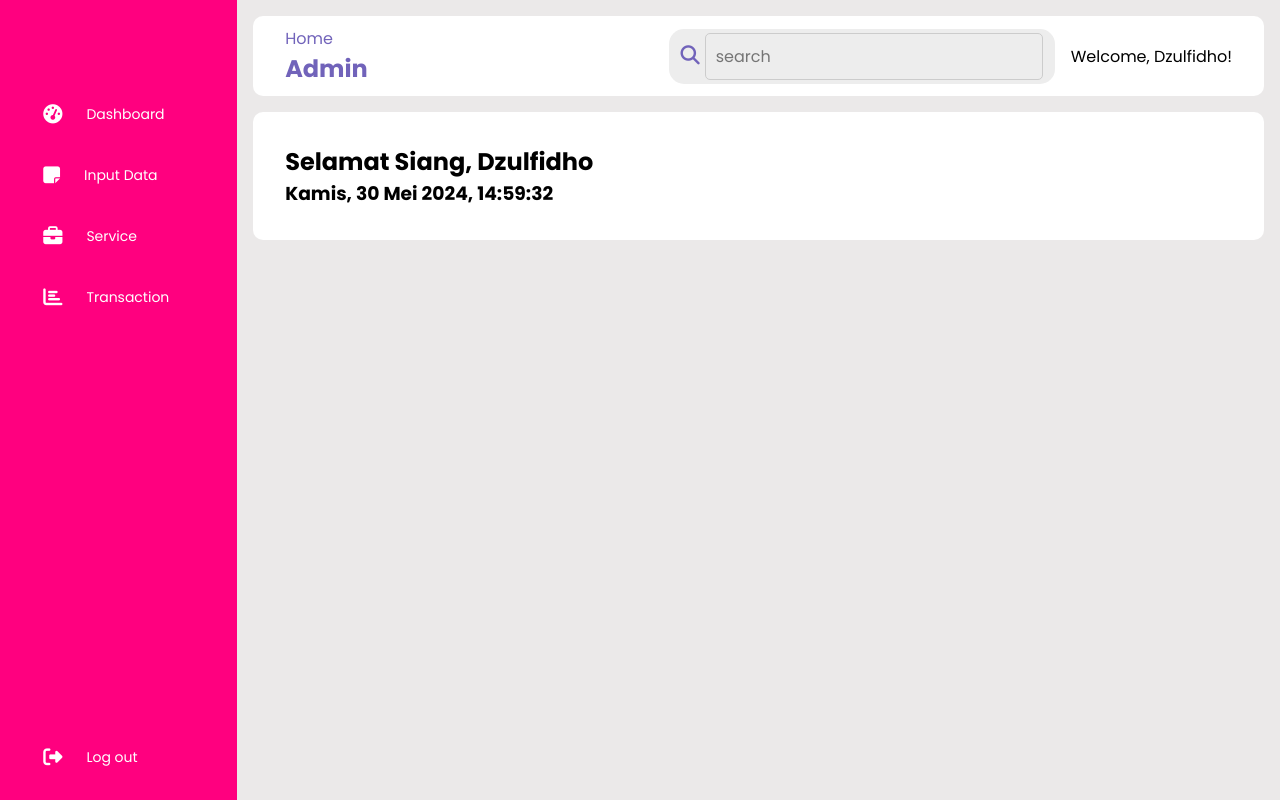
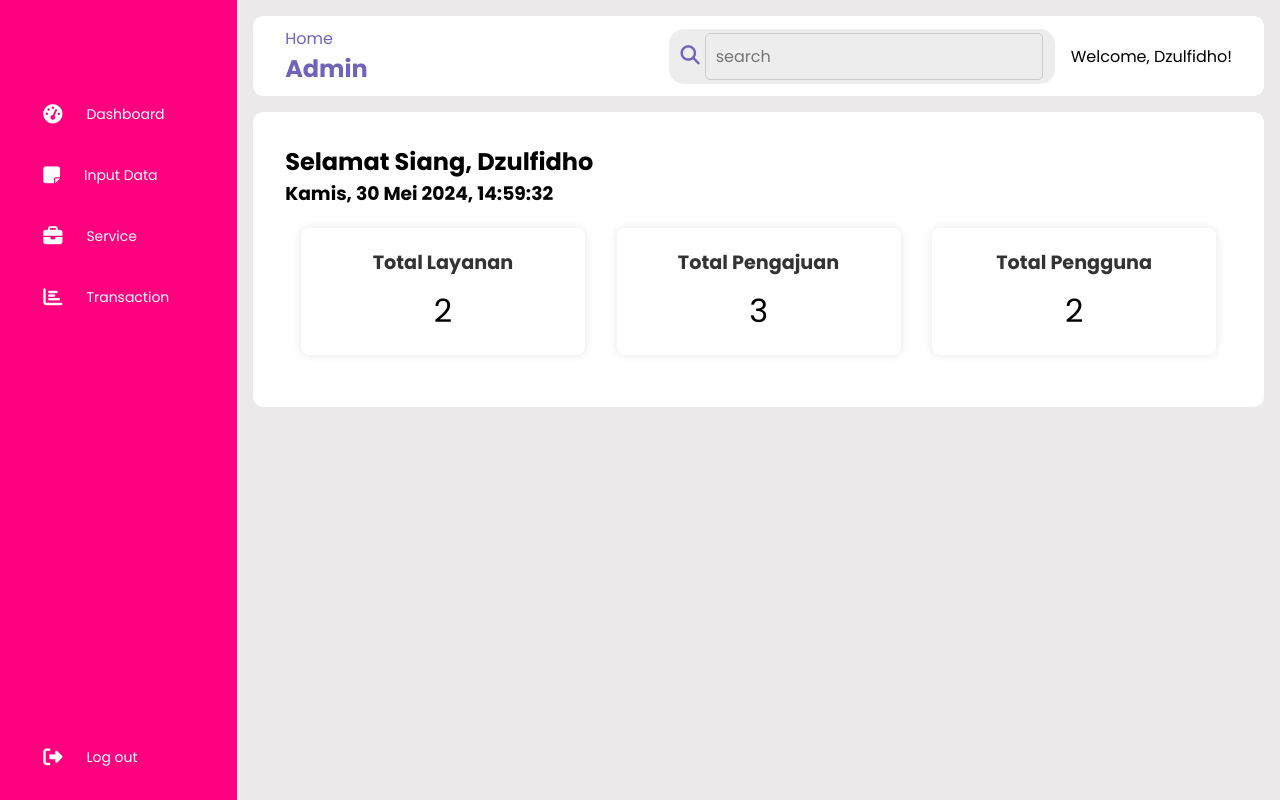
Before and after one commit to DzuNa76/Basic-Accounting, a PHP site: page /dashboard.php in a window 1280 px wide. Run offline with PHP 8.4, Linux system fonts and the light colour scheme; a user stored in the database is signed in; data comes from the database, SQL or seed files in the repository.

Commit message:
git add .

```diff
--- a/css/styledash.css
+++ b/css/styledash.css
@@ -337,3 +337,30 @@ input[type="text"] {
   display: flex;
   justify-content: flex-end;
 }
+
+.stats-wrapper {
+  display: flex;
+  justify-content: space-around;
+  margin: 20px 0;
+}
+
+.stats-card {
+  background: #fff;
+  border-radius: 8px;
+  box-shadow: 0 0 10px rgba(0,0,0,0.1);
+  padding: 20px;
+  text-align: center;
+  width: 30%;
+}
+
+.stats-card h3 {
+  margin: 0 0 10px;
+  font-size: 1.2em;
+  color: #333;
+}
+
+.stats-card p {
+  margin: 0;
+  font-size: 2em;
+  color: #000;
+}
--- a/dashboard.php
+++ b/dashboard.php
@@ -9,6 +9,38 @@ if (!isset($_SESSION['user_id'])) {
 
 // Ambil informasi pengguna
 $username = $_SESSION['username'];
+
+// Koneksi ke database
+$servername = "localhost";
+$username_db = "root";
+$password_db = "";
+$dbname = "db_basicaccounting";
+
+$conn = new mysqli($servername, $username_db, $password_db, $dbname);
+
+if ($conn->connect_error) {
+    die("Connection failed: " . $conn->connect_error);
+}
+
+// Query untuk mendapatkan jumlah layanan
+$sql_layanan = "SELECT COUNT(*) as count FROM tb_input_layanan";
+$result_layanan = $conn->query($sql_layanan);
+$row_layanan = $result_layanan->fetch_assoc();
+$count_layanan = $row_layanan['count'];
+
+// Query untuk mendapatkan jumlah pengajuan
+$sql_pengajuan = "SELECT COUNT(*) as count FROM tb_pengajuan";
+$result_pengajuan = $conn->query($sql_pengajuan);
+$row_pengajuan = $result_pengajuan->fetch_assoc();
+$count_pengajuan = $row_pengajuan['count'];
+
+// Query untuk mendapatkan jumlah pengguna
+$sql_user = "SELECT COUNT(*) as count FROM tb_user";
+$result_user = $conn->query($sql_user);
+$row_user = $result_user->fetch_assoc();
+$count_user = $row_user['count'];
+
+$conn->close();
 ?>
 
 <!DOCTYPE html>
@@ -82,6 +114,20 @@ $username = $_SESSION['username'];
             <h2 id="text"></h2>
             <h3 id="date"></h3>
         </div>
+        <div class="stats-wrapper">
+            <div class="stats-card">
+                <h3>Total Layanan</h3>
+                <p><?php echo $count_layanan; ?></p>
+            </div>
+            <div class="stats-card">
+                <h3>Total Pengajuan</h3>
+                <p><?php echo $count_pengajuan; ?></p>
+            </div>
+            <div class="stats-card">
+                <h3>Total Pengguna</h3>
+                <p><?php echo $count_user; ?></p>
+            </div>
+        </div>
     </div>
 </div>
 
```
Lines whose indentation alone changed are shown as unchanged.
